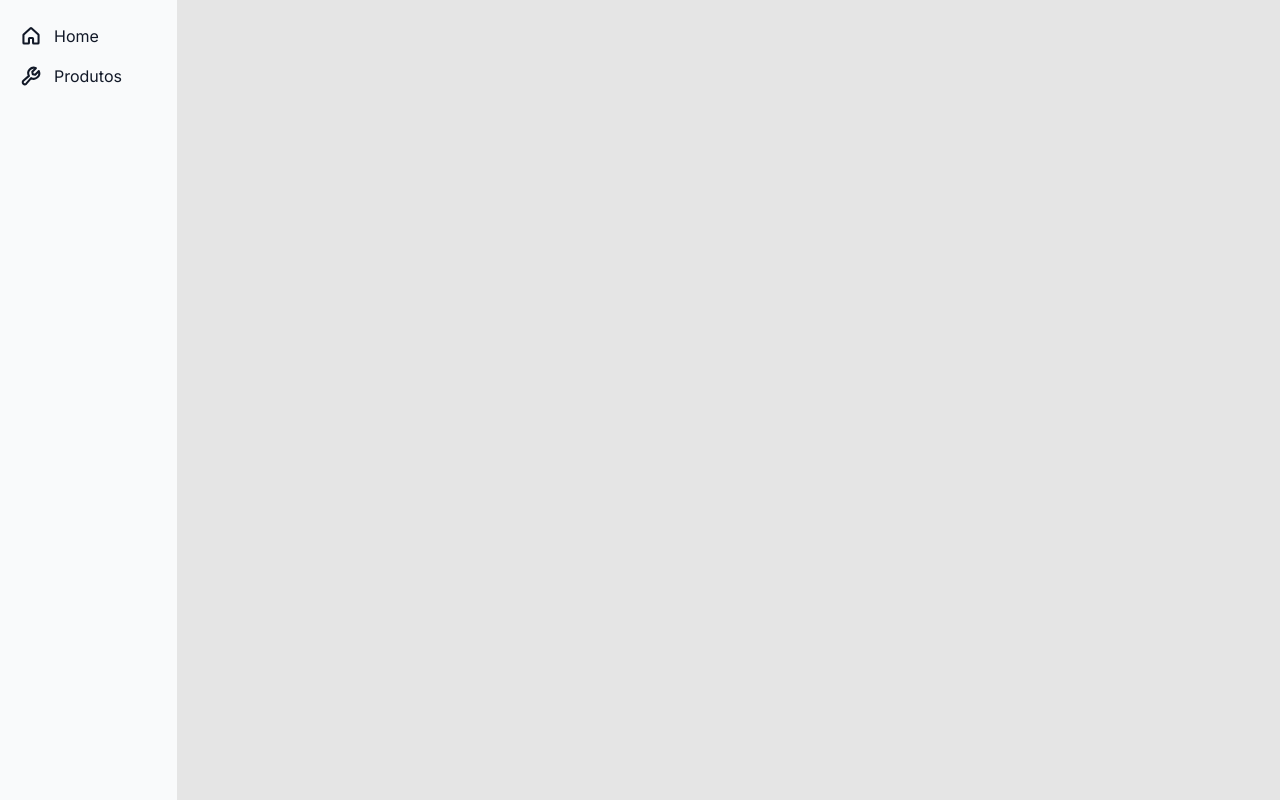
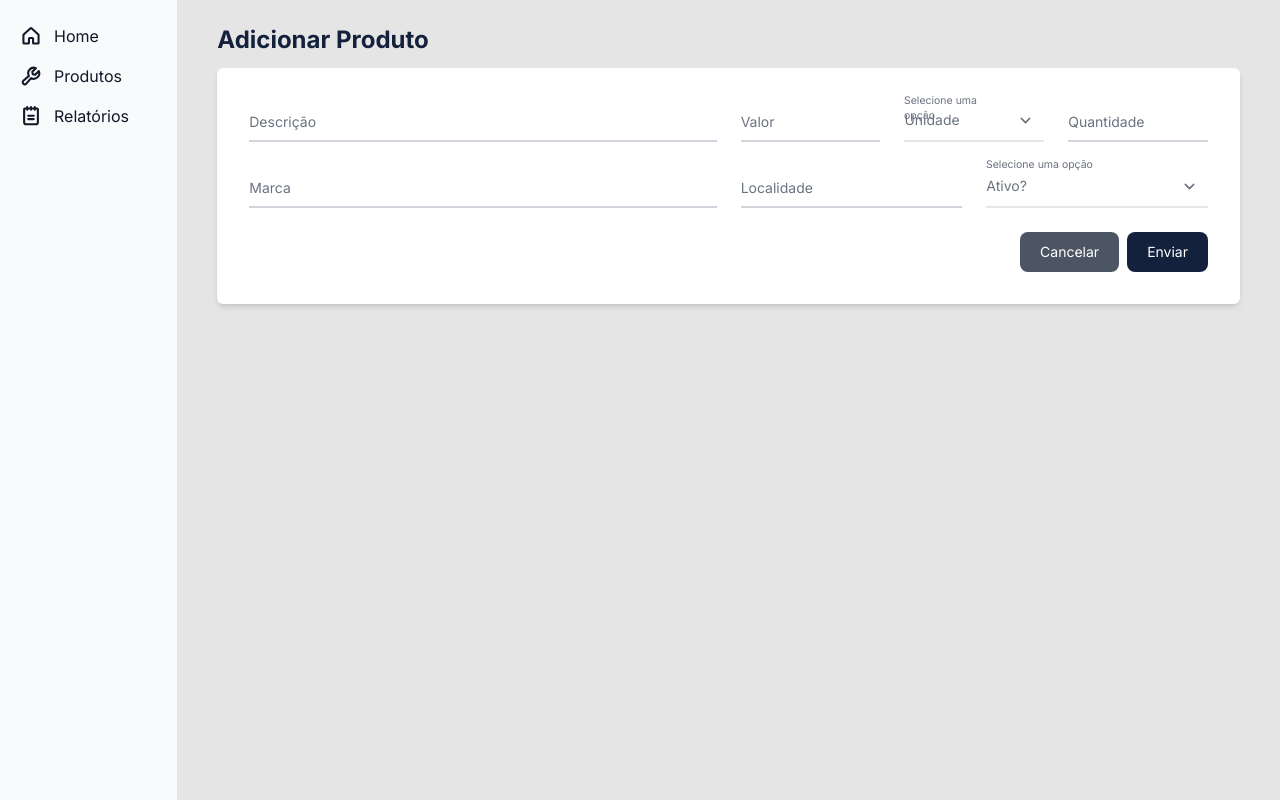
Before and after one commit to danielgmoreira/crud_frontend, a React (Vite) app: page /products/update/1 in a window 1280 px wide. Before the commit this address had no page. Built offline with nearby package versions, Linux system fonts and the light colour scheme; no server answers.

Commit message:
refactor: adjusting code

```diff
--- a/src/App.jsx
+++ b/src/App.jsx
@@ -8,6 +8,7 @@ import ProductList from './pages/ProductList';
 import AddProduct from './pages/AddProduct';
 import Home from './pages/Home';
 import ViewPage from './pages/ViewPage';
+import Reports from './pages/Reports';
 
 function App() {
 
@@ -21,8 +22,9 @@ function App() {
             <Route exact path='/' element={<Home />} />
             <Route path='/products' element={<ProductList />} />
             <Route path='/addProduct' element={<AddProduct />} />
-            <Route path='/update/:id' element={<AddProduct />} />
-            <Route path='/view/:id' element={<ViewPage />} />
+            <Route path='/products/update/:id' element={<AddProduct />} />
+            <Route path='/products/view/:id' element={<ViewPage />} />
+            <Route path='/report/products' element={<Reports />} />
           </Routes>
         </div>
       </BrowserRouter>
--- a/src/components/Sidebar.jsx
+++ b/src/components/Sidebar.jsx
@@ -1,5 +1,5 @@
 import React from 'react';
-import { Wrench, House } from "phosphor-react";
+import { Wrench, House, Notepad } from "phosphor-react";
 import { Link } from 'react-router-dom';
 
 export function Sidebar() {
@@ -9,18 +9,26 @@ export function Sidebar() {
 				<ul className="space-y-2">
 					<Link to='/'>
 						<li>
-                            <a className="flex items-center p-2 text-base font-normal text-gray-900 rounded-lg dark:text-white hover:bg-pallet-400">
+							<p className="flex items-center p-2 text-base font-normal text-gray-900 rounded-lg dark:text-white hover:bg-pallet-400">
 								<House size={22} weight="bold" />
 								<span className="ml-3">Home</span>
-                            </a>
+							</p>
 						</li>
 					</Link>
 					<Link to='/products'>
 						<li>
-                            <a className="flex items-center p-2 text-base font-normal text-gray-900 rounded-lg dark:text-white hover:bg-pallet-400">
+							<p className="flex items-center p-2 text-base font-normal text-gray-900 rounded-lg dark:text-white hover:bg-pallet-400">
 								<Wrench size={22} weight="bold" />
 								<span className="flex-1 ml-3 whitespace-nowrap">Produtos</span>
-                            </a>
+							</p>
+						</li>
+					</Link>
+					<Link to='/report/products'>
+						<li>
+							<p className="flex items-center p-2 text-base font-normal text-gray-900 rounded-lg dark:text-white hover:bg-pallet-400">
+								<Notepad size={22} weight="bold" />
+								<span className="flex-1 ml-3 whitespace-nowrap">Relatórios</span>
+							</p>
 						</li>
 					</Link>
 				</ul>
--- a/src/pages/AddProduct.jsx
+++ b/src/pages/AddProduct.jsx
@@ -4,62 +4,68 @@ import axios from 'axios';
 import { toast } from 'react-toastify';
 
 const initialState = {
-    descricao: "",
-    valor: "",
-    unidade: "",
-    quantidade: "",
-    marca: "",
-    localidade: "",
-    ativo: "",
+	description: "",
+	price: "",
+	unity: "",
+	quantity: "",
+	brand: "",
+	locality: "",
+	active: "",
 }
 
 export default function AddProduct() {
 	const [state, setState] = useState(initialState);
 
-    const { descricao, valor, unidade, quantidade, marca, localidade, ativo } = state;
+	const { description, price, unity, quantity, brand, locality, active } = state;
 
 	const navigate = useNavigate();
 
 	const { id } = useParams();
 
 	useEffect(() => {
-        axios.get(`http://localhost:5000/api/get/${id}`)
-            .then((resp) => setState({ ...resp.data[0] }))
+		axios.get(`http://localhost:5000/products/update/${id}`)
+			.then((resp) => {
+				setState({ ...resp.data })
+				console.log(resp.data)
+		})
 	}, [id])
+
+
 
 	const handleSubmit = (e) => {
 		e.preventDefault();
 
 		if (!id) {
 			axios
-                .post('http://localhost:5000/api/post', {
-                    descricao,
-                    valor,
-                    unidade,
-                    quantidade,
-                    marca,
-                    localidade,
-                    ativo
+				.post('http://localhost:5000/products', {
+					description,
+					price,
+					unity,
+					quantity,
+					brand,
+					locality,
+					active
 				}).then(() => {
-                    setState({ descricao: "", valor: "", unidade: "", quantidade: "", marca: "", localidade: "", ativo: "" })
+					setState({ description: "", price: "", unity: "", quantity: "", brand: "", locality: "", active: "" })
 				}).catch((err) => {
 					toast.error(err.response.data);
+					console.log(err)
 				});
 
 			toast.success('Produto adicionado com sucesso!');
 			setTimeout(() => { navigate('../products') }, 500)
 		} else {
 			axios
-                .put(`http://localhost:5000/api/update/${id}`, {
-                    descricao,
-                    valor,
-                    unidade,
-                    quantidade,
-                    marca,
-                    localidade,
-                    ativo
+				.put(`http://localhost:5000/products/update/${id}`, {
+					description,
+					price,
+					unity,
+					quantity,
+					brand,
+					locality,
+					active
 				}).then(() => {
-                    setState({ descricao: "", valor: "", unidade: "", quantidade: "", marca: "", localidade: "", ativo: "" })
+					setState({ description: "", price: "", unity: "", quantity: "", brand: "", locality: "", active: "" })
 				}).catch((err) => {
 					toast.error(err.response.data);
 				});
@@ -87,12 +93,12 @@ export default function AddProduct() {
 						<div className="relative z-0 w-full mb-6 group">
 							<input
 								onChange={handleInputChange}
-                                value={descricao || ""}
+								value={description || ""}
 								autoComplete="off"
 								type="text"
-                                name="descricao"
-                                className="block py-2.5 px-0 w-full text-sm text-gray-900 bg-transparent border-0 border-b-2 border-gray-300 appearance-none focus:outline-none focus:ring-0 focus:border-pallet-600 peer" placeholder=" " required />
-                            <label htmlFor="descricao" className="peer-focus:font-medium absolute text-sm text-gray-500 duration-300 transform -translate-y-6 scale-75 top-3 -z-10 origin-[0] peer-focus:left-0 peer-focus:text-pallet-600 peer-placeholder-shown:scale-100 peer-placeholder-shown:translate-y-0 peer-focus:scale-75 peer-focus:-translate-y-6">
+								name="description"
+								className={`block py-2.5 px-0 w-full text-sm text-gray-900 bg-transparent border-0 border-b-2 border-gray-300 appearance-none focus:outline-none focus:ring-0 focus:border-pallet-600 peer`} placeholder=" " required />
+							<label htmlFor="description" className="peer-focus:font-medium absolute text-sm text-gray-500 duration-300 transform -translate-y-6 scale-75 top-3 -z-10 origin-[0] peer-focus:left-0 peer-focus:text-pallet-600 peer-placeholder-shown:scale-100 peer-placeholder-shown:translate-y-0 peer-focus:scale-75 peer-focus:-translate-y-6">
 								Descrição
 							</label>
 						</div>
@@ -100,22 +106,22 @@ export default function AddProduct() {
 							<div className="relative z-0 w-full mb-6 group">
 								<input
 									onChange={handleInputChange}
-                                    value={valor || ""}
+									value={price || ""}
 									type="number"
-                                    name="valor"
-                                    id="valor"
+									name="price"
+									id="price"
 									className="block py-2.5 px-0 w-full text-sm text-gray-900 bg-transparent border-0 border-b-2 border-gray-300 appearance-none focus:outline-none focus:ring-0 focus:border-pallet-600 peer" placeholder=" " required />
-                                <label htmlFor="valor" className="peer-focus:font-medium absolute text-sm text-gray-500 duration-300 transform -translate-y-6 scale-75 top-3 -z-10 origin-[0] peer-focus:left-0 peer-focus:text-pallet-600 peer-placeholder-shown:scale-100 peer-placeholder-shown:translate-y-0 peer-focus:scale-75 peer-focus:-translate-y-6">
+								<label htmlFor="price" className="peer-focus:font-medium absolute text-sm text-gray-500 duration-300 transform -translate-y-6 scale-75 top-3 -z-10 origin-[0] peer-focus:left-0 peer-focus:text-pallet-600 peer-placeholder-shown:scale-100 peer-placeholder-shown:translate-y-0 peer-focus:scale-75 peer-focus:-translate-y-6">
 									Valor
 								</label>
 							</div>
 							<div className='relative z-0 w-full mb-6 group' >
-                                <label htmlFor="unidade" className="peer-focus:font-medium absolute text-sm text-gray-500 duration-300 transform -translate-y-6 scale-75 top-3 -z-10 origin-[0] peer-focus:left-0 peer-focus:text-pallet-600 peer-placeholder-shown:scale-100 peer-placeholder-shown:translate-y-0 peer-focus:scale-75 peer-focus:-translate-y-6">Selecione uma opção</label>
+								<label htmlFor="unity" className="peer-focus:font-medium absolute text-sm text-gray-500 duration-300 transform -translate-y-6 scale-75 top-3 -z-10 origin-[0] peer-focus:left-0 peer-focus:text-pallet-600 peer-placeholder-shown:scale-100 peer-placeholder-shown:translate-y-0 peer-focus:scale-75 peer-focus:-translate-y-6">Selecione uma opção</label>
 								<select
 									onChange={handleInputChange}
-                                    value={unidade || ''}
-                                    name='unidade'
-                                    id="unidade"
+									value={unity || ''}
+									name='unity'
+									id="unity"
 									className="block py-2.5 px-0 w-full text-sm text-gray-500 bg-transparent border-0 border-b-2 border-gray-200 appearance-none focus:outline-none focus:ring-0 focus:border-pallet-600 peer" required>
 									<option value="" selected>Unidade</option>
 									<option value="UN">UN</option>
@@ -126,12 +132,12 @@ export default function AddProduct() {
 							<div className="relative z-0 w-full mb-6 group">
 								<input
 									onChange={handleInputChange}
-                                    value={quantidade || ''}
+									value={quantity || ''}
 									type="number"
-                                    name="quantidade"
-                                    id="quantidade"
+									name="quantity"
+									id="quantity"
 									className="block py-2.5 px-0 w-full text-sm text-gray-900 bg-transparent border-0 border-b-2 border-gray-300 appearance-none focus:outline-none focus:ring-0 focus:border-pallet-600 peer" placeholder=" " required />
-                                <label htmlFor="quantidade" className="peer-focus:font-medium absolute text-sm text-gray-500 duration-300 transform -translate-y-6 scale-75 top-3 -z-10 origin-[0] peer-focus:left-0 peer-focus:text-pallet-600 peer-placeholder-shown:scale-100 peer-placeholder-shown:translate-y-0 peer-focus:scale-75 peer-focus:-translate-y-6">
+								<label htmlFor="quantity" className="peer-focus:font-medium absolute text-sm text-gray-500 duration-300 transform -translate-y-6 scale-75 top-3 -z-10 origin-[0] peer-focus:left-0 peer-focus:text-pallet-600 peer-placeholder-shown:scale-100 peer-placeholder-shown:translate-y-0 peer-focus:scale-75 peer-focus:-translate-y-6">
 									Quantidade
 								</label>
 							</div>
@@ -141,13 +147,13 @@ export default function AddProduct() {
 						<div className="relative z-0 w-full mb-6 group">
 							<input
 								onChange={handleInputChange}
-                                value={marca || ''}
+								value={brand || ''}
 								autoComplete="off"
 								type="text"
-                                name="marca"
-                                id="marca"
+								name="brand"
+								id="brand"
 								className="block py-2.5 px-0 w-full text-sm text-gray-900 bg-transparent border-0 border-b-2 border-gray-300 appearance-none focus:outline-none focus:ring-0 focus:border-pallet-600 peer" placeholder=" " required />
-                            <label htmlFor="marca" className="peer-focus:font-medium absolute text-sm text-gray-500 duration-300 transform -translate-y-6 scale-75 top-3 -z-10 origin-[0] peer-focus:left-0 peer-focus:text-pallet-600 peer-placeholder-shown:scale-100 peer-placeholder-shown:translate-y-0 peer-focus:scale-75 peer-focus:-translate-y-6">
+							<label htmlFor="brand" className="peer-focus:font-medium absolute text-sm text-gray-500 duration-300 transform -translate-y-6 scale-75 top-3 -z-10 origin-[0] peer-focus:left-0 peer-focus:text-pallet-600 peer-placeholder-shown:scale-100 peer-placeholder-shown:translate-y-0 peer-focus:scale-75 peer-focus:-translate-y-6">
 								Marca
 							</label>
 						</div>
@@ -155,23 +161,23 @@ export default function AddProduct() {
 							<div className="relative z-0 w-full mb-6 group">
 								<input
 									onChange={handleInputChange}
-                                    value={localidade || ''}
+									value={locality || ''}
 									autoComplete="off"
 									type="text"
-                                    name="localidade"
-                                    id="localidade"
+									name="locality"
+									id="locality"
 									className="block py-2.5 px-0 w-full text-sm text-gray-900 bg-transparent border-0 border-b-2 border-gray-300 appearance-none focus:outline-none focus:ring-0 focus:border-pallet-600 peer" placeholder=" " required />
-                                <label htmlFor="localidade" className="peer-focus:font-medium absolute text-sm text-gray-500 duration-300 transform -translate-y-6 scale-75 top-3 -z-10 origin-[0] peer-focus:left-0 peer-focus:text-pallet-600 peer-placeholder-shown:scale-100 peer-placeholder-shown:translate-y-0 peer-focus:scale-75 peer-focus:-translate-y-6">
+								<label htmlFor="locality" className="peer-focus:font-medium absolute text-sm text-gray-500 duration-300 transform -translate-y-6 scale-75 top-3 -z-10 origin-[0] peer-focus:left-0 peer-focus:text-pallet-600 peer-placeholder-shown:scale-100 peer-placeholder-shown:translate-y-0 peer-focus:scale-75 peer-focus:-translate-y-6">
 									Localidade
 								</label>
 							</div>
 							<div className="relative z-0 w-full mb-6 group">
-                                <label htmlFor="ativo" className="peer-focus:font-medium absolute text-sm text-gray-500 duration-300 transform -translate-y-6 scale-75 top-3 -z-10 origin-[0] peer-focus:left-0 peer-focus:text-pallet-600 peer-placeholder-shown:scale-100 peer-placeholder-shown:translate-y-0 peer-focus:scale-75 peer-focus:-translate-y-6">Selecione uma opção</label>
+								<label htmlFor="active" className="peer-focus:font-medium absolute text-sm text-gray-500 duration-300 transform -translate-y-6 scale-75 top-3 -z-10 origin-[0] peer-focus:left-0 peer-focus:text-pallet-600 peer-placeholder-shown:scale-100 peer-placeholder-shown:translate-y-0 peer-focus:scale-75 peer-focus:-translate-y-6">Selecione uma opção</label>
 								<select
 									onChange={handleInputChange}
-                                    value={ativo || ''}
-                                    name='ativo'
-                                    id="ativo"
+									value={active || ''}
+									name='active'
+									id="active"
 									className="block py-2.5 px-0 w-full text-sm text-gray-500 bg-transparent border-0 border-b-2 border-gray-200 appearance-none focus:outline-none focus:ring-0 focus:border-pallet-600 peer" required>
 									<option value="" selected>Ativo?</option>
 									<option value="Sim">Sim</option>
--- a/src/pages/Home.jsx
+++ b/src/pages/Home.jsx
@@ -16,8 +16,7 @@ export default function Home() {
 			</li>
 
 			<ul className='list-decimal px-10 font-bold text-sm text-pallet-600'>
-                <li>ReactJS</li>
-                <li>NodeJS</li>
+				<li>Express</li>
 				<li>TailwindCSS</li>
 			</ul>
 
@@ -26,6 +25,7 @@ export default function Home() {
 			</li>
 
 			<ul className='list-decimal px-10 font-bold text-sm text-pallet-600'>
+				<li>ReactJS</li>
 				<li>Phosphor Icons</li>
 				<li>React Toastify</li>
 			</ul>
--- /dev/null
+++ b/src/pages/Reports.jsx
@@ -0,0 +1,23 @@
+import axios from 'axios';
+import React, { useEffect } from "react";
+
+const Report = () => {
+	// const [data, setData] = useState()
+
+	const loadReport = async () => {
+		const response = await axios.get('http://localhost:5000/report/products')
+		console.log(response)
+	};
+
+	useEffect(() => {
+		loadReport()
+	}, [])
+
+	return (
+		<div>
+			<h1> Teste </h1>
+		</div>
+	)
+}
+
+export default Report
```
Also changed, not shown: src/pages/ProductList.jsx (+13 -13 lines), src/pages/ViewPage.jsx (+11 -9 lines). Lines whose indentation alone changed are shown as unchanged.
